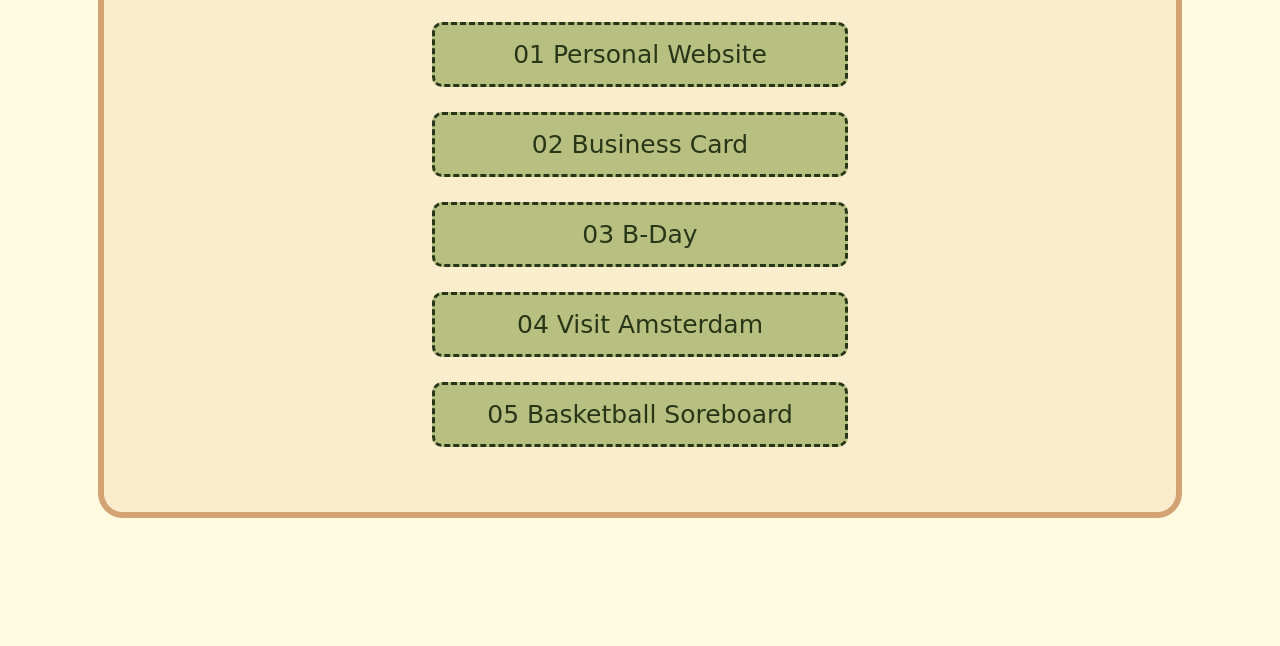
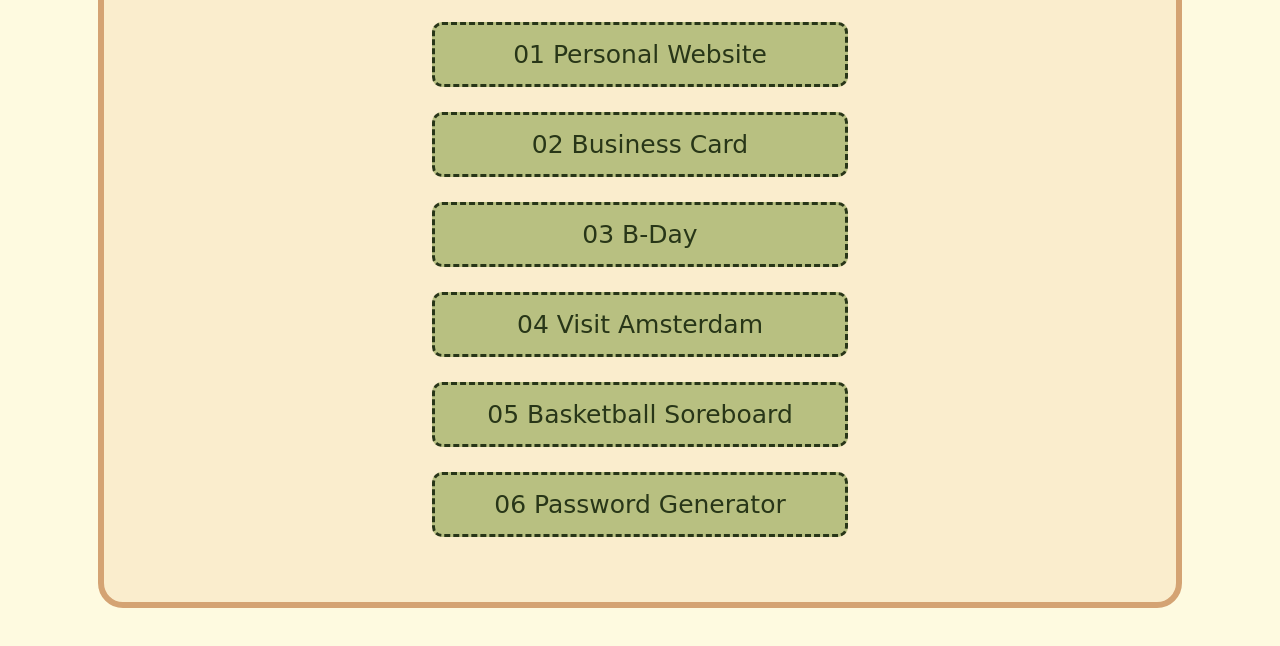
Before and after one commit to katayoon-rb/Fronend-Path-Scrimba, a plain HTML site: page index.html in a window 1280 px wide. Shown: the part 228-874 px from the top of the page. Before the commit the page ends 836 px from the top, so only its background shows below. Drawn offline with Linux system fonts and the light colour scheme; a web font is replaced by a local one.

Commit message:
Update index.html

```diff
--- a/index.html
+++ b/index.html
@@ -15,6 +15,7 @@
             <a href="03 B-Day/b-day.html" target="_black">03 B-Day</a>
             <a href="04 Visit Amsterdam/visit-amsterdam.html" target="_black">04 Visit Amsterdam</a>
             <a href="05 Basketball Soreboard/scoreboard.html" target="_black">05 Basketball Soreboard</a>
+            <a href="06 Password Generator/password-generator.html" target="_black">06 Password Generator</a>
         </div>
     </body>
 </html>
```
